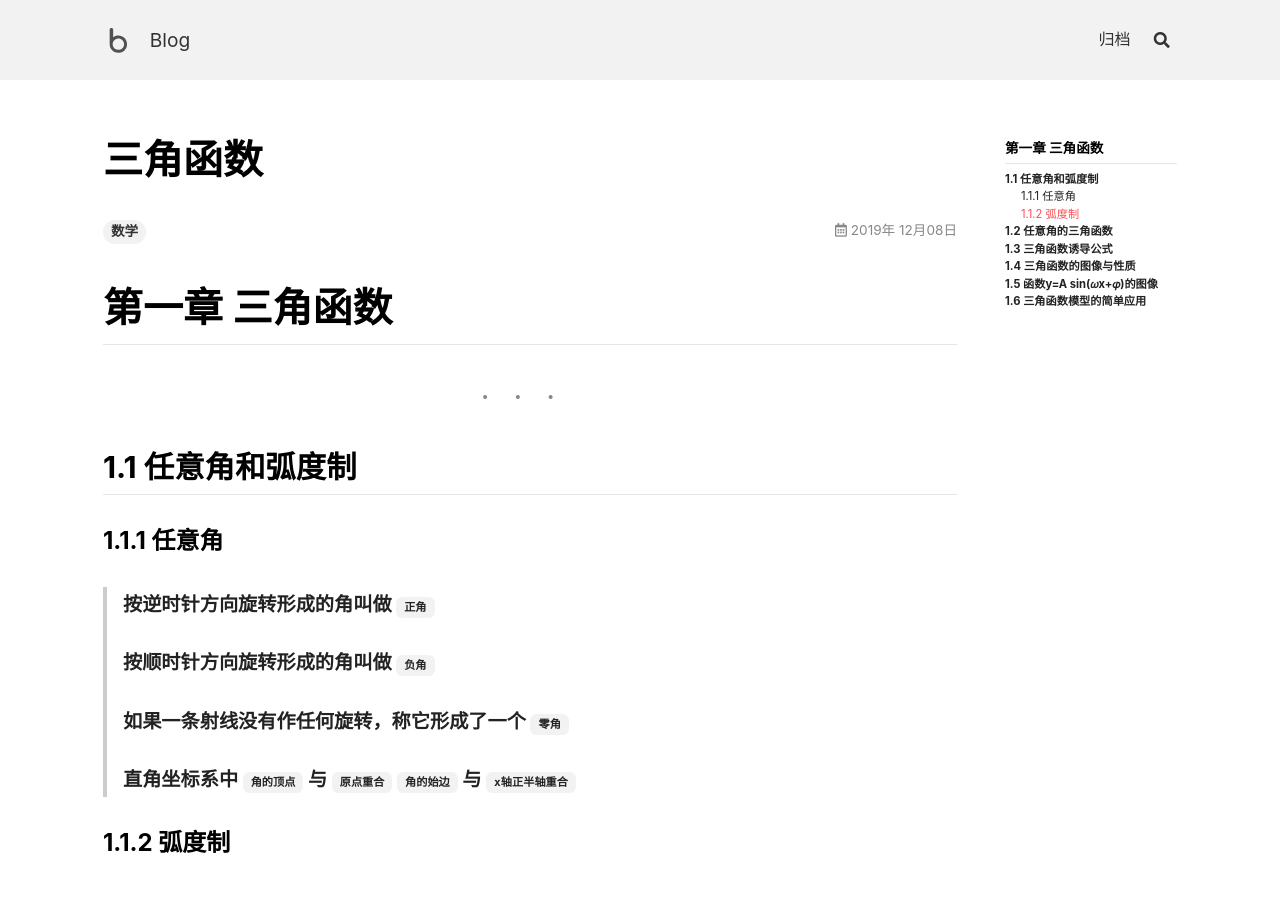
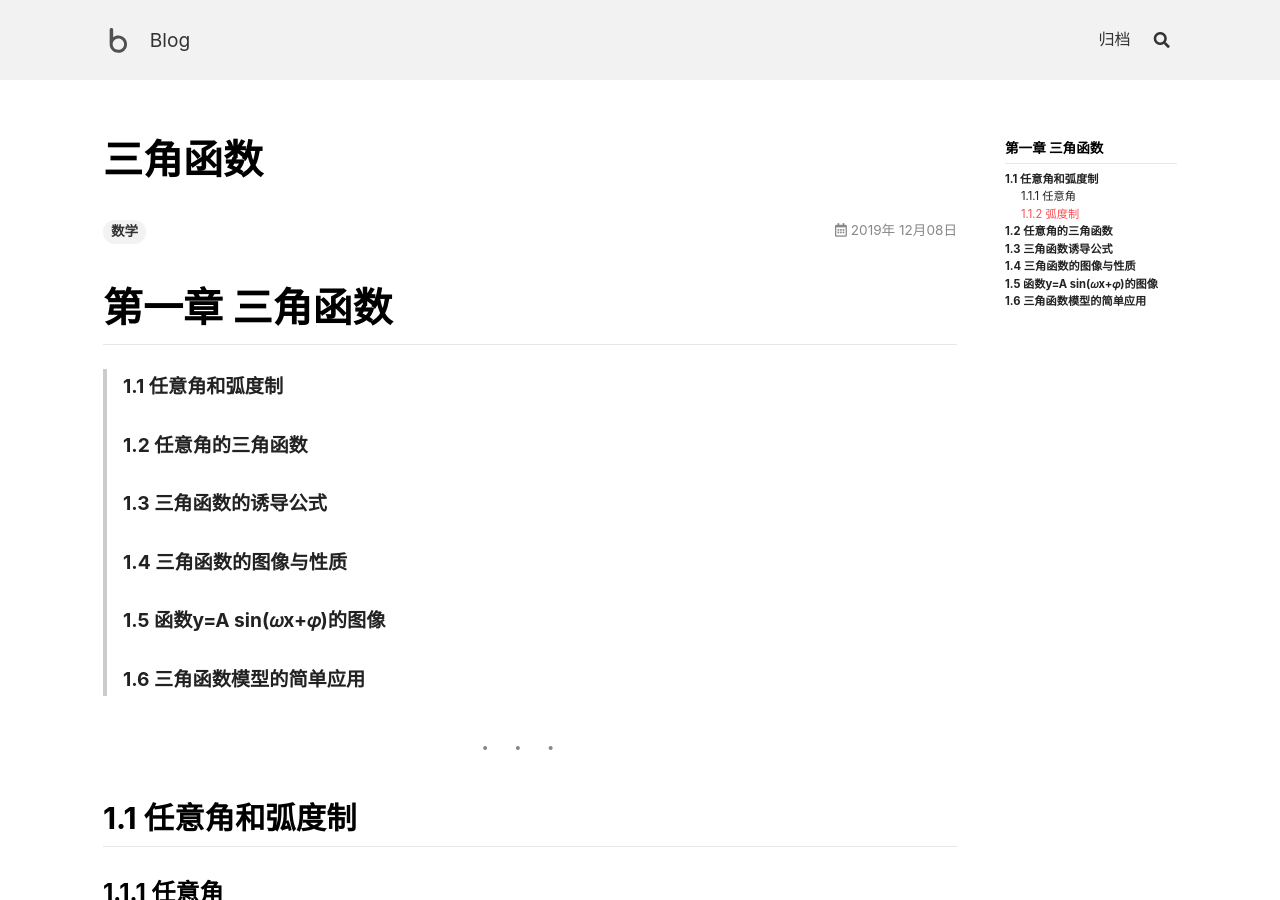
Before and after one commit to Git-WeStudio/Git-WeStudio.Github.io, a Jekyll site: the page built from _posts/2019-12-8-1.md, in a window 1280 px wide and 900 px high. Built offline with Jekyll 4.4.1, drawn with Linux system fonts in a browser that asks for light colours; nearby versions of some CDN libraries.

Commit message:
Update 2019-12-8-1.md

```diff
--- a/_posts/2019-12-8-1.md
+++ b/_posts/2019-12-8-1.md
@@ -3,6 +3,14 @@ title: 三角函数
 tags: 数学
 ---
 # 第一章 三角函数
+
+> #### 1.1 任意角和弧度制
+> #### 1.2 任意角的三角函数
+> #### 1.3 三角函数的诱导公式
+> #### 1.4 三角函数的图像与性质
+> #### 1.5 函数y=A sin(𝜔x+𝜑)的图像
+> #### 1.6 三角函数模型的简单应用
+
 ***
 ## 1.1 任意角和弧度制
 
```
